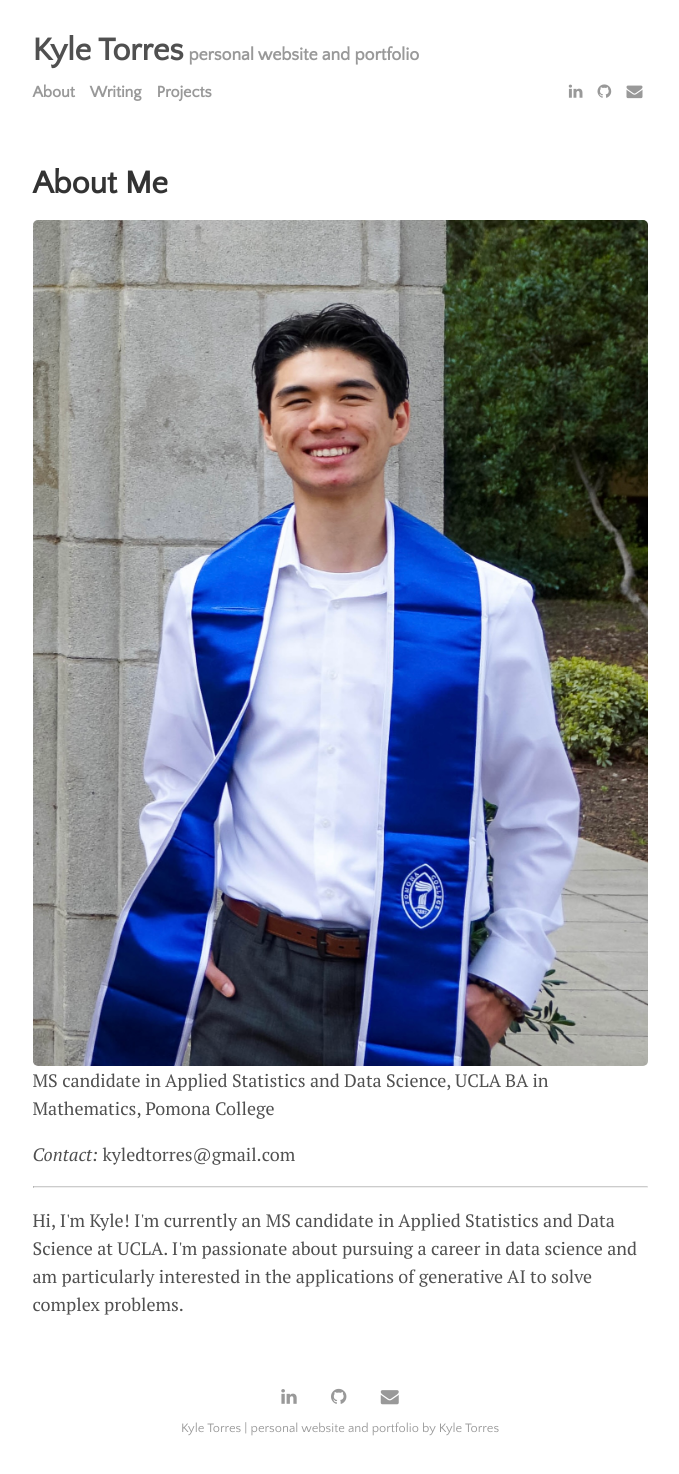
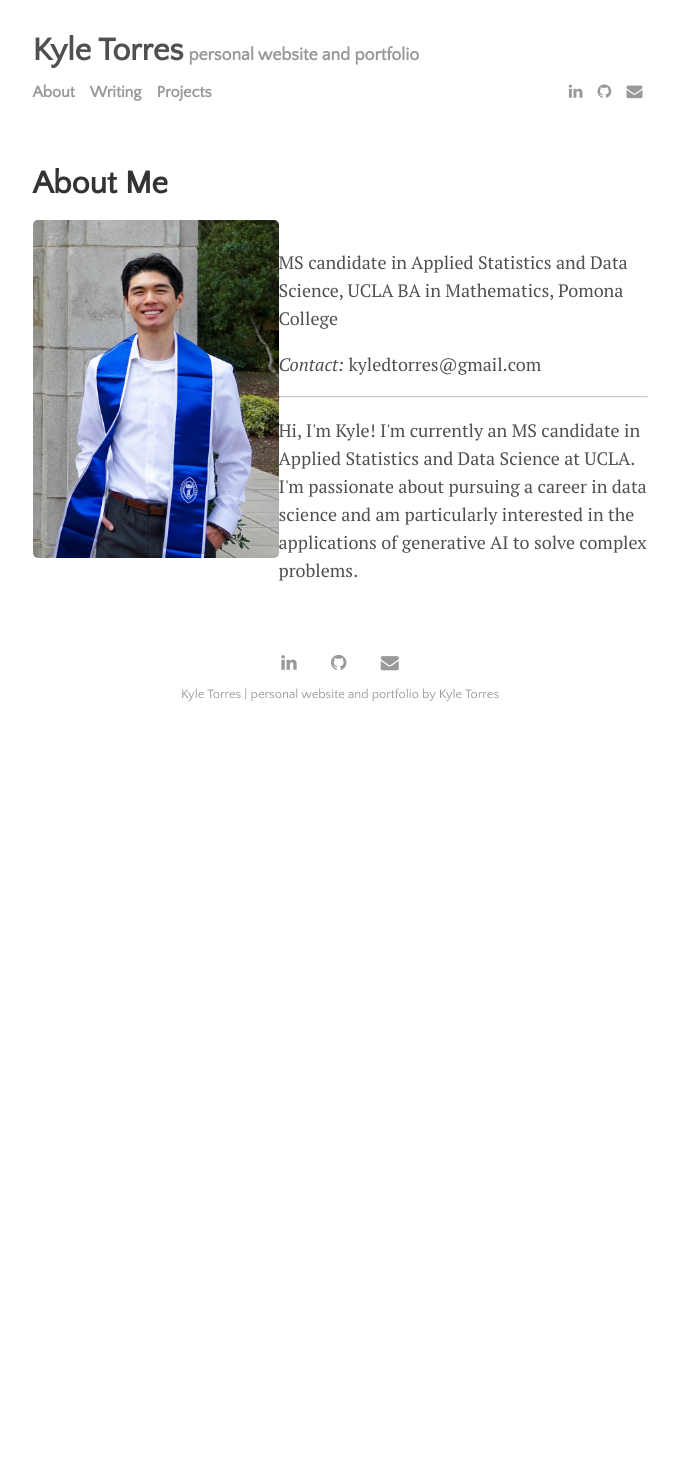
Before and after one commit to kyledtorres/kyledtorres.github.io, a Jekyll site: the page built from menu/about.md, in a window 1280 px wide. Shown: the whole page, without its empty margins (300-979 px from the left). Built offline with Jekyll 4.4.1, drawn with Linux system fonts in a browser that asks for light colours; after the commit the page ends 900 px from its top, so only the background shows below that.

Commit message:
Update about.md
edit picture size

```diff
--- a/menu/about.md
+++ b/menu/about.md
@@ -6,7 +6,7 @@
 
 <div class="row">
     <div class="four columns">
-        <img align="left" src="{{ site.url }}/images/Full Body Picture.jpg" alt="Photo" width="100%">
+        <img align="left" src="{{ site.url }}/images/Full Body Picture.jpg" alt="Photo" width="40%">
     </div>
     <div class="eight columns">
 	  <br>
```
